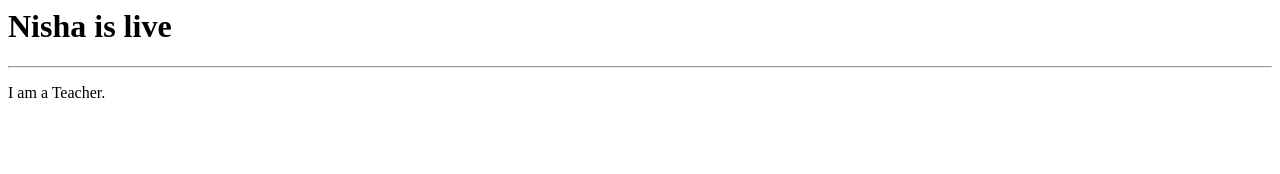
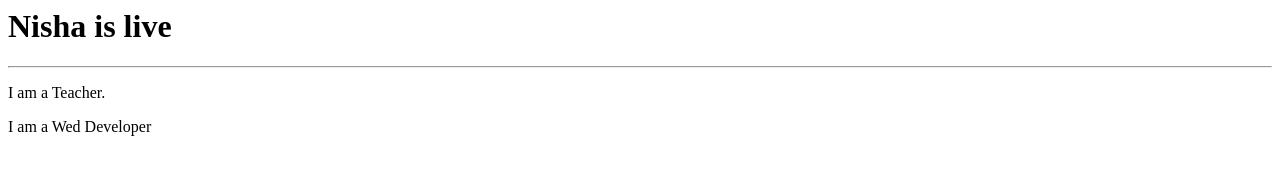
Before and after one commit to nishagupta912274/first-, a plain HTML site: page index.html in a window 1280 px wide. Drawn offline with Linux system fonts and the light colour scheme.

Commit message:
Update index.html

```diff
--- a/index.html
+++ b/index.html
@@ -8,6 +8,7 @@
         <h1> Nisha is live </h1>
         <hr>
         <p> I am a Teacher. </p>
+        <p>I am a Wed Developer</p>
     </body>
 
 </html>
```
